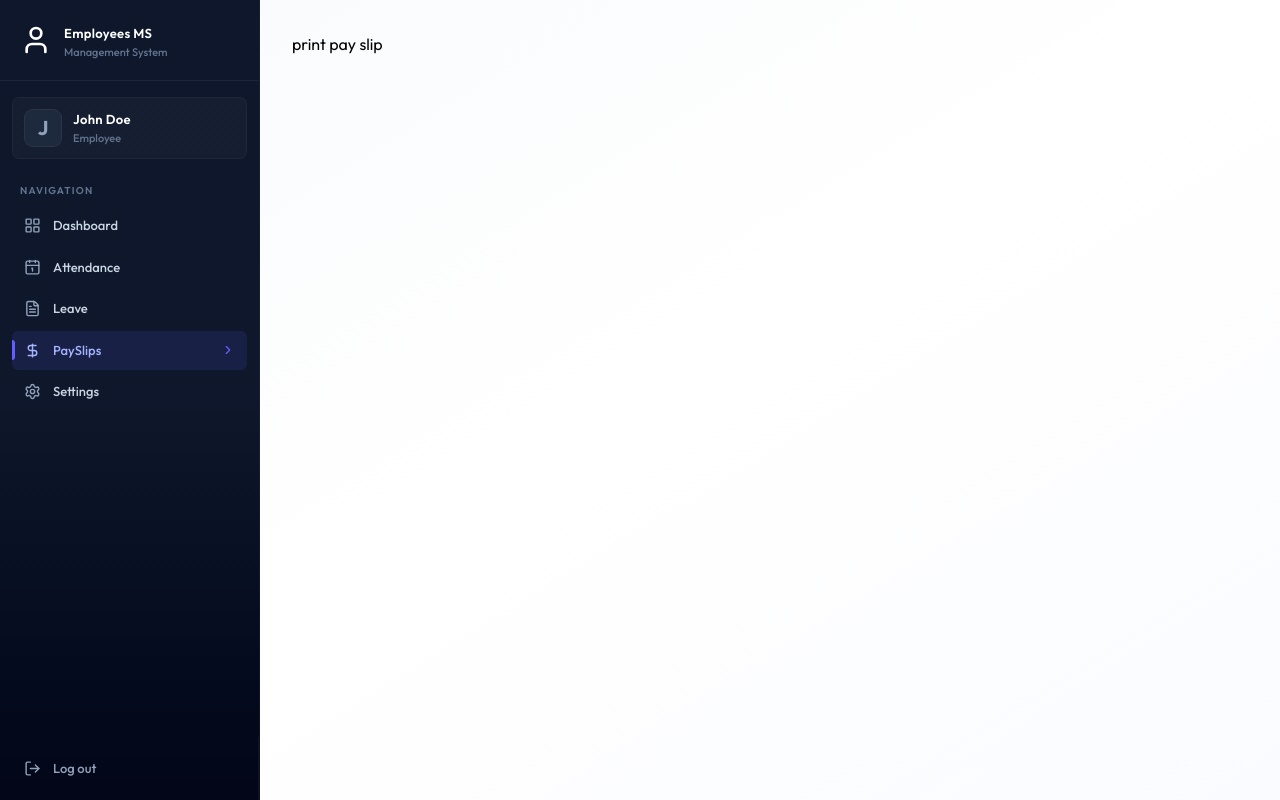
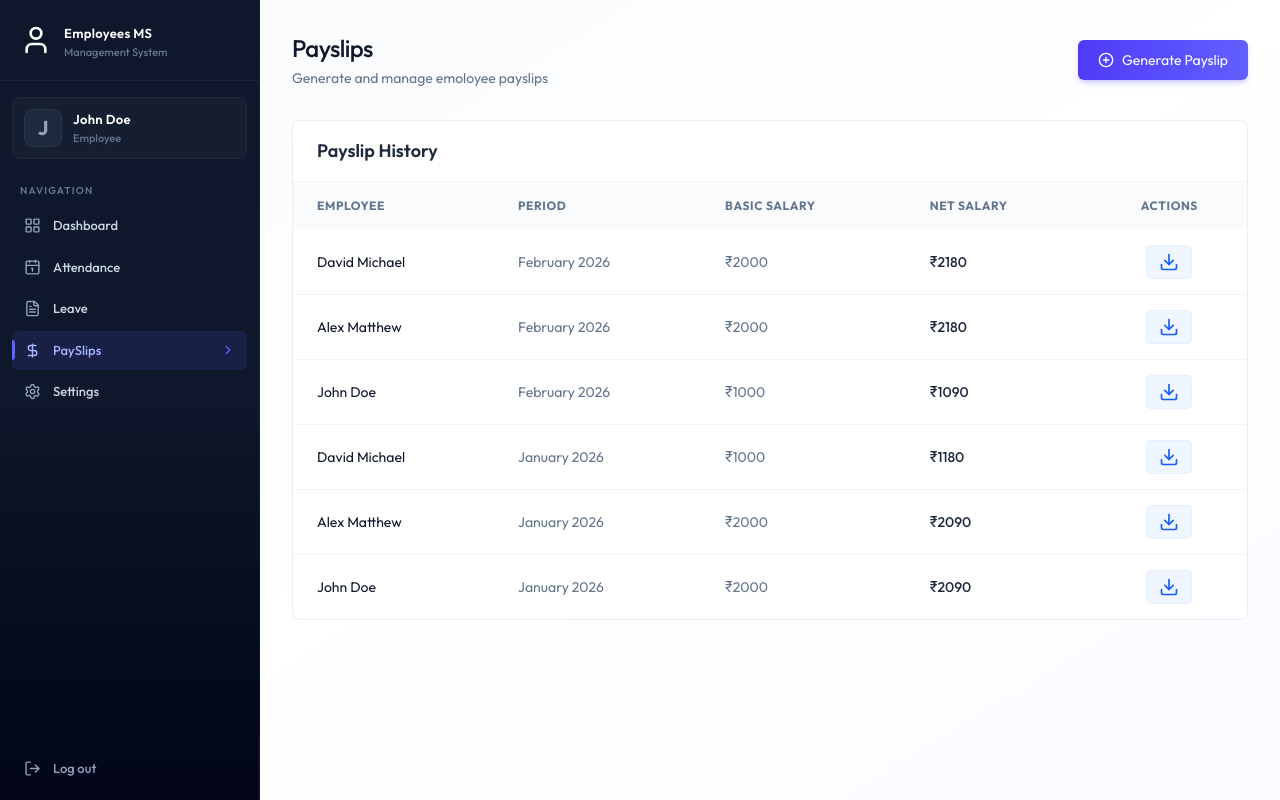
Before and after one commit to Saquib-Anjum/Employee-Management-System, a React (Vite) app in the folder frontend/: page /payslips in a window 1280 px wide. Built offline with nearby package versions, Linux system fonts and the light colour scheme.

Commit message:
Payslip UI Done

```diff
--- a/frontend/src/App.jsx
+++ b/frontend/src/App.jsx
@@ -8,6 +8,7 @@ import Attendance from './pages/Attendance';
 import Employees from './pages/Employees';
 import Leave from './pages/Leave';
 import PrintPaySlips from './pages/PrintPaySlips';
+import Payslips from './pages/Payslips.jsx'
 import Settings from './pages/Settings';
 import LoginForm from './components/LoginForm';
 function App() {
@@ -24,7 +25,7 @@ function App() {
           <Route path='employees' element={ <Employees/>} />
           <Route path='/attendance' element={<Attendance/> } />
           <Route path='/leave' element={<Leave/> } />
-          <Route path='/payslips' element={ <PrintPaySlips/>} />
+          <Route path='/payslips' element={ <Payslips/>} />
           <Route path='/settings' element={<Settings/>} />
 
           </Route>
--- /dev/null
+++ b/frontend/src/components/payslips/GeneratePayslipsForm.jsx
@@ -0,0 +1,141 @@
+import { PlusCircle, X,FileTextIcon, CalendarArrowDownIcon, CalendarCog, Send } from "lucide-react";
+import React, { useState } from "react";
+
+function GeneratePayslipsForm({ employees, onSuccess }) {
+  const [isOpen, setIsopen] = useState(false);
+  const [loading, setLoading] = useState(false);
+  const handleSubmit = async (e) => {
+    e.preventDefault();
+  };
+
+  // return comp
+  if (!isOpen)
+    return (
+      <button
+        onClick={() => setIsopen(true)}
+        className="btn-primary flex items-center gap-2"
+      >
+        <PlusCircle className="w-4 h-4" /> Generate Payslip
+      </button>
+    );
+  return (
+    <div className="fixed inset-0 z-50 flex items-center justify-center p-4 bg-black/40 backdrop-blur-sm">
+      <div className="card max-w-lg w-full p-6 animate-slide-up">
+        {/* header */}
+        <div className="flex items-center justify-between mb-6">
+          <h3>Generate Monthly Payslip</h3>
+          <button
+            onClick={() => setIsopen(false)}
+            className="text-slate-400 hover:text-slate-600 p-1"
+          >
+            <X className="w-7" />
+          </button>
+        </div>
+        {/* form */}
+        <form onSubmit={handleSubmit} className="p-6 space-y-5">
+          {/* Select Employee */}
+          <div>
+            <label className="flex items-center gap-2 text-sm font-medium text-slate-700 mb-2">
+              <FileTextIcon className="w-4 h-4 text-slate-400" />
+              Employee
+            </label>
+            <select name="employeeId" required className="">
+              <option value="">Select Employee</option>
+              {employees.map((ele, idx) => {
+                return (
+                  <>
+                    <option vlaue={ele.id || ele._id}>
+                      {ele.firstName} {ele.lastName} {ele.position}
+                    </option>
+                  </>
+                );
+              })}
+            </select>
+          </div>
+          {/* Select Month Year */}
+
+          <div className="grid grid-cols-2 gap-4">
+            <div>
+              <label className="flex items-center gap-2 text-sm font-medium text-slate-700 mb-2">
+                <CalendarArrowDownIcon className="w-4 h-4 text-slate-400" />
+                Month
+              </label>
+              <select name="month">
+                {Array.from({ length: 12 }, (_, i) => i + 1).map((m) => (
+                  <option key={m} value={m}>
+                    {m}
+                  </option>
+                ))}
+              </select>
+
+            </div>
+
+             <div>
+              <label className="flex items-center gap-2 text-sm font-medium text-slate-700 mb-2">
+                <CalendarCog className="w-4 h-4 text-slate-400" />
+                Year
+              </label>
+              <input type="number" name="year" defaultValue={new Date().getFullYear()} />
+
+            </div>
+
+          </div>
+
+          {/* Basic Salary */}
+          <div>
+            <label className="block  text-sm font-medium text-slate-700 mb-2">
+
+              Basic Salary
+            </label>
+           <input type="number" name="basicSalary" required placeholder="50000" />
+          </div>
+          {/* allowances */}
+          <div className="grid grid-cols-2 gap-4">
+{/* 1 */}
+ <div>
+            <label className="block  text-sm font-medium text-slate-700 mb-2">
+
+              Allowances
+            </label>
+           <input type="number" name="allowances" required defaultValue="0" />
+          </div>
+          {/* 2 */}
+           <div>
+            <label className="block  text-sm font-medium text-slate-700 mb-2">
+
+              Deductions
+            </label>
+           <input type="number" name="deductions" required defaultValue="0" />
+          </div>
+          </div>
+          {/* button */}
+          <div className="flex gap-3 pt-3">
+            <button
+              type="button"
+              onClick={()=>setIsopen(false)}
+              className="btn-secondary flex-1"
+            >
+              Cancel
+            </button>
+
+            <button
+              type="submit"
+
+              className="btn-primary  flex-1 flex item-center justify-center gap-2"
+              disabled={loading}
+            >
+              {loading ? (
+                <Loader2 className="w-4 h-4 animate-spin" />
+              ) : (
+                <Send className="w-4 h-4 " />
+              )}
+              {loading ? "Submitting...." : "Submit"}
+            </button>
+          </div>
+        </form>
+      </div>
+    </div>
+  );
+}
+
+export default GeneratePayslipsForm;
--- /dev/null
+++ b/frontend/src/components/payslips/PayslipList.jsx
@@ -0,0 +1,109 @@
+import { format } from "date-fns";
+import { Download } from "lucide-react";
+import React,{useState} from "react";
+
+function PayslipList({payslips,isAdmin}) {
+  return (
+    <div className="card overflow-hidden">
+      {/* Header */}
+      <div className="px-6 py-4 border-b border-slate-100">
+        <h2 className="text-lg font-semibold text-slate-800">Payslip History</h2>
+      </div>
+
+      {/* Table */}
+      <div className="overflow-x-auto">
+        <table className="table-modern w-full">
+          <thead>
+            <tr>
+              {isAdmin && <th className="px-6 py-6 text-left">Employee</th>}
+
+              <th className="px-6 py-6 text-left">Period</th>
+
+              <th className="px-6 py-6 text-left">Basic Salary</th>
+
+              <th className="px-6 py-6 text-left">Net Salary</th>
+
+              {/* <th className="px-6 py-6 text-left">Status</th> */}
+
+              <th className="text-center">Actions</th>
+            </tr>
+          </thead>
+
+          <tbody>
+            {payslips.length === 0 ? (
+              <tr>
+                <td
+                  colSpan={isAdmin ? 5 : 4}
+                  className="text-center py-12 text-slate-400"
+                >
+                  No Payslip found.
+                </td>
+              </tr>
+            ) : (
+              payslips.map((ele, idx) => {
+                const payslipId = ele.id || ele._id;
+
+                return (
+                  <tr key={payslipId || idx}>
+                    {/* Employee */}
+                    {isAdmin && (
+                      <td className="px-6 py-6 text-slate-900">
+                        {ele.employee?.firstName || ""}{" "}
+                        {ele.employee?.lastName || ""}
+                      </td>
+                    )}
+
+                    {/*Period  */}
+                    <td className="px-6 py-6 text-slate-500">
+
+                        {format(new Date(ele.year, ele.month-1), 'MMMM yyyy')}
+
+                    </td>
+
+                    {/* Basic Salary */}
+                    <td className=" text-slate-500 ">
+                      ₹{ele.basicSalary}
+                    </td>
+
+                    {/* Net Salary */}
+                     <td className=" text-slate-800 font-medium">
+                      ₹{ele.netSalary}
+                    </td>
+
+                    {/* Status
+                    <td className="">
+                      <span
+                        className={`badge ${
+                          ele.status === "APPROVED"
+                            ? "badge-success"
+                            : ele.status === "REJECTED"
+                              ? "badge-danger"
+                              : "badge-warning"
+                        }`}
+                      >
+                        {ele.status}
+                      </span>
+                    </td> */}
+
+                    {/* Actions */}
+
+                      <td className="text-center">
+                       <button
+                       onClick={()=>window.open(`/print/payslips/${ele.id ||ele._id}`)}
+                       className="inline-flex items-center px-3 py-1.5 text-xs font-medium rounded text-blue-600 bg-blue-50 hover:bg-blue-100 transition-colors ring-1 ring-blue-600/10" >
+                        <Download className=" w-5 h-5"/>
+                       </button>
+                      </td>
+
+                  </tr>
+                );
+              })
+            )}
+          </tbody>
+        </table>
+      </div>
+    </div>
+  );
+}
+
+export default PayslipList;
--- a/frontend/src/pages/paySlips.jsx
+++ b/frontend/src/pages/paySlips.jsx
@@ -1,11 +1,48 @@
-import React from 'react'
+import React, {useState,useCallback, useEffect } from "react";
+import { dummyEmployeeData, dummyPayslipData } from "../assets/assets";
+import Loading from "../components/Loading";
+import PayslipList from "../components/payslips/PayslipList";
+import GeneratePayslipsForm from "../components/payslips/GeneratePayslipsForm";
+function Payslips() {
+  const [payslips, setPayslips] = useState([]);
+  const [employees, setEmployees] = useState([]);
+  const [loading, setLoading] = useState(true);
+  const isAdmin = true;
+  // function for fetch payslips
+  const fetchPayslips = useCallback(async () => {
+    setPayslips(dummyPayslipData);
+    setTimeout(() => {
+      setLoading(false);
+    }, 1000);
+  }, []);
 
-function paySlips() {
+  useEffect(() => {
+    fetchPayslips();
+  }, [fetchPayslips]);
+
+  useEffect(() => {
+    if (isAdmin) {
+      setEmployees(dummyEmployeeData);
+    }
+    fetchPayslips();
+  }, [isAdmin]);
+  if (loading) return <Loading />;
   return (
-    <div>
-      Payslips
+    <div className="animate-fade-in">
+      <div className="flex flex-col sm:flex-row justify-between items-start sm:items-center gap-4 mb-8">
+        <div className="">
+          <h1 className="page-title">Payslips</h1>
+          <p className="page-subtitle">
+            {isAdmin
+              ? "Generate and manage emoloyee payslips"
+              : "Your payslip history"}
+          </p>
+        </div>
+        {isAdmin &&<GeneratePayslipsForm employees={employees} onSuccess={()=>fetchPayslips()}/>}
+      </div>
+      <PayslipList payslips={payslips} isAdmin={isAdmin}/>
     </div>
-  )
+  );
 }
 
-export default paySlips
+export default Payslips;
```
